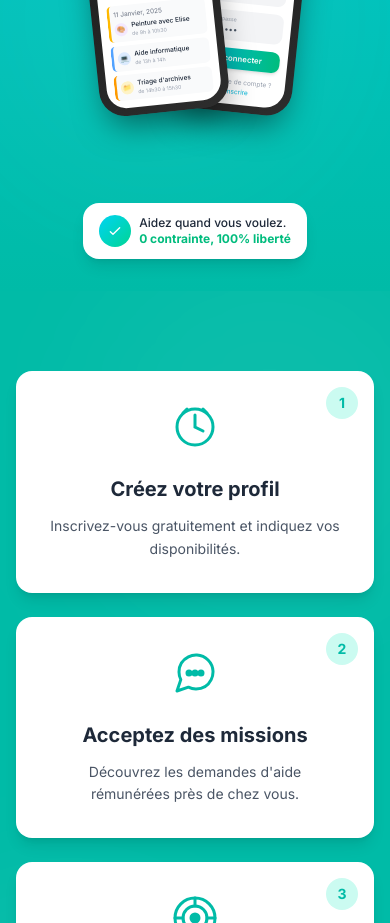
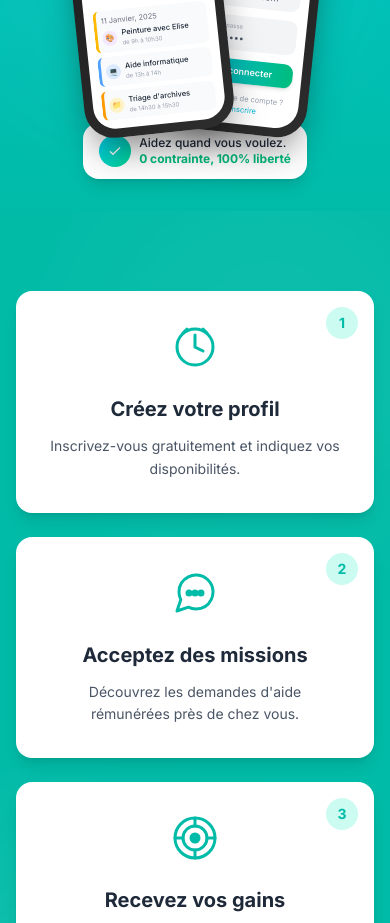
Before and after one commit to Konaann/actsolidairevitrine, a React (Vite) app: page / in a window 390 px wide. Shown: the part 800-1723 px from the top of the page. Built offline with nearby package versions, Linux system fonts and the light colour scheme.

Commit message:
Mobile: bigger phones and less space at bottom

```diff
--- a/src/components/Hero.tsx
+++ b/src/components/Hero.tsx
@@ -203,7 +203,7 @@ const Hero = () => {
                 </motion.div>
 
                 {/* Phones Container - 2 téléphones côte à côte */}
-                <div className="flex items-end justify-center scale-[0.65] sm:scale-[0.8] lg:scale-100 origin-center">
+                <div className="flex items-end justify-center scale-[0.75] sm:scale-[0.85] lg:scale-100 origin-center">
 
                 {/* Phone 1 - Calendar (gauche, devant) */}
                 <motion.div
@@ -351,7 +351,7 @@ const Hero = () => {
                 initial={{ opacity: 0, y: 20 }}
                 animate={{ opacity: 1, y: 0 }}
                 transition={{ delay: 1, duration: 0.6 }}
-                className="mt-4 lg:mt-6"
+                className="-mt-16 sm:-mt-8 lg:mt-6"
               >
                 <div className="bg-white rounded-2xl px-4 py-3 sm:px-6 sm:py-4 shadow-lg flex items-center gap-2 sm:gap-3">
                   <div className="w-8 h-8 sm:w-10 sm:h-10 bg-gradient-to-br from-cyan-400 to-emerald-400 rounded-full flex items-center justify-center flex-shrink-0">
```
